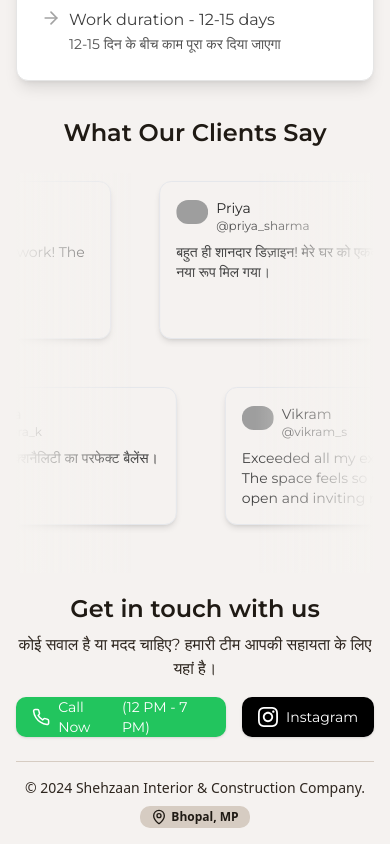
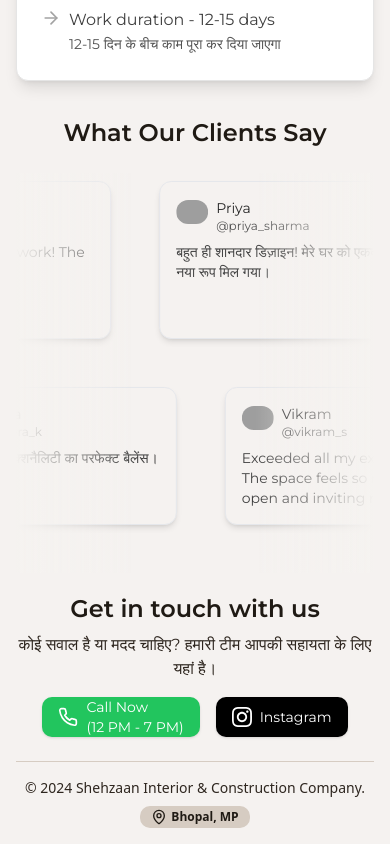
Before and after one commit to KunalRai7/Shehzaan, a Next.js app: page / in a window 390 px wide. Shown: the part 2289-3133 px from the top of the page. Built offline with nearby package versions, Linux system fonts and the light colour scheme; grey boxes are pictures that could not be loaded.

Commit message:
responsive call now

```diff
--- a/app/components/ContactSection.tsx
+++ b/app/components/ContactSection.tsx
@@ -19,8 +19,10 @@ export default function ContactSection() {
               className="inline-flex h-10 items-center justify-center rounded-md bg-green-500 px-4 sm:px-8 text-sm font-medium text-white shadow transition-colors hover:bg-green-600 focus-visible:outline-none focus-visible:ring-1 focus-visible:ring-ring disabled:pointer-events-none disabled:opacity-50 font-montserrat tap-highlight-transparent no-tap-highlight"
             >
               <PhoneIcon className="mr-2 h-5 w-5" />
-              <span>Call Now</span>
-              <span className="ml-2">(12 PM - 7 PM)</span>
+              <div className="flex flex-col sm:flex-row">
+                <span>Call Now</span>
+                <span className="sm:ml-2 sm:mt-0">(12 PM - 7 PM)</span>
+              </div>
             </a>
             <a
               href="https://www.instagram.com/sheh_zaan01"
```
